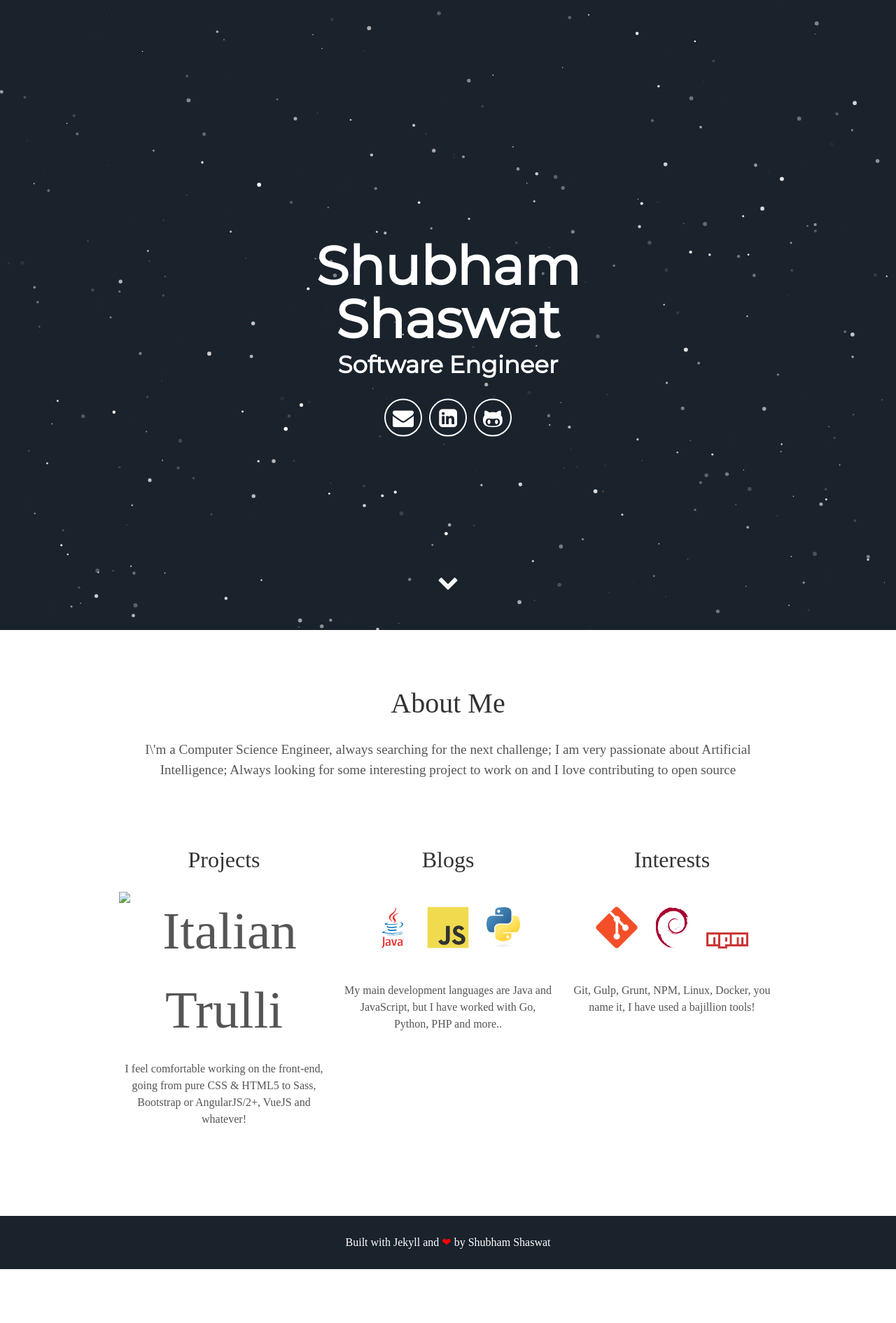
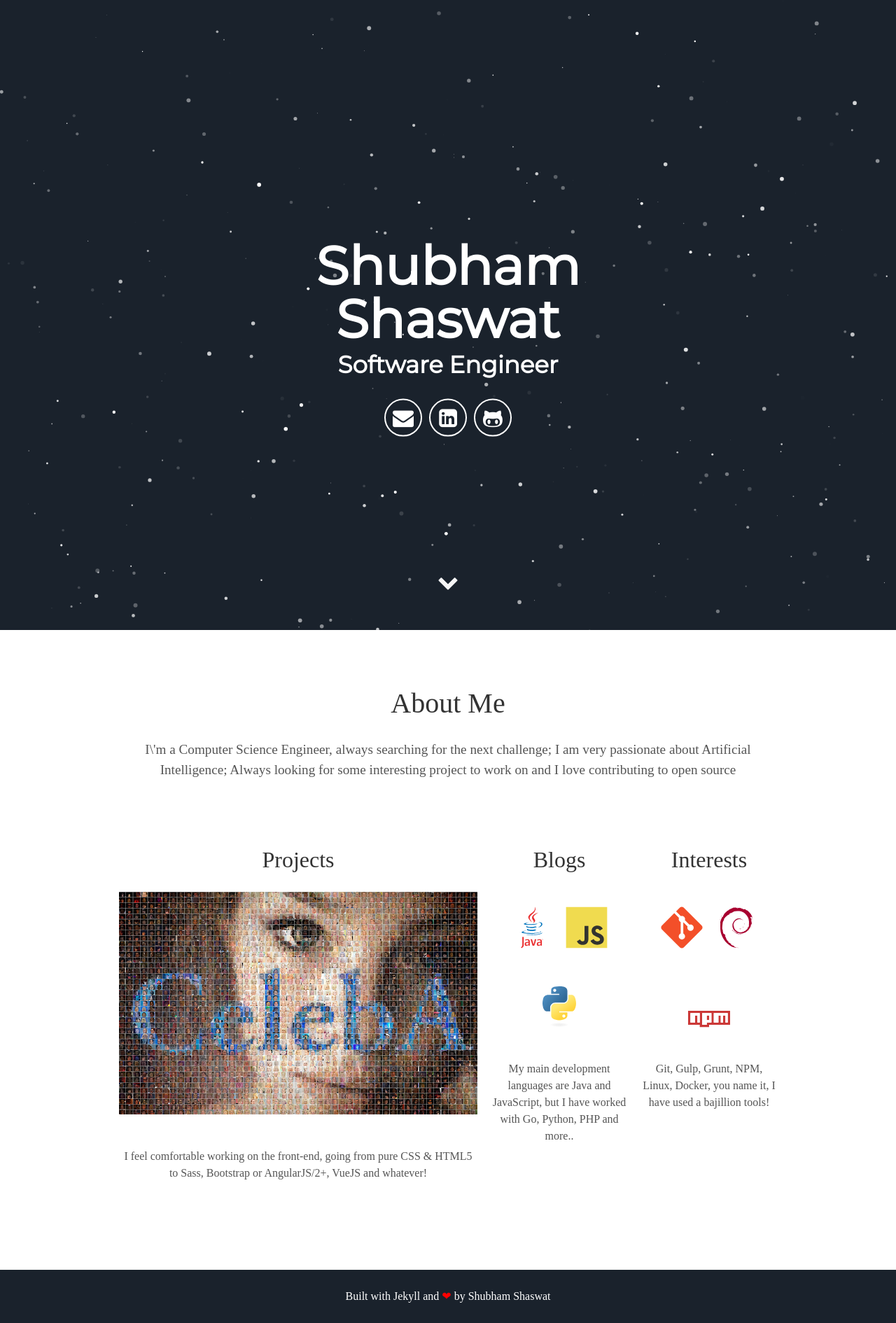
Before and after one commit to ShubhamShaswat/shubhamshaswat.github.io, a Jekyll site: the page built from index.html, in a window 1280 px wide. Shown: the whole page at 70% size. Built offline with Jekyll 4.4.1, drawn with Linux system fonts in a browser that asks for light colours; some web fonts are replaced; before the commit the page ends 1813 px from its top, so only the background shows below that.

Commit message:
change image  source

```diff
--- a/_includes/about.html
+++ b/_includes/about.html
@@ -5,7 +5,7 @@
 <div class="user">
   <div class="tech">
   <h2 >Projects</h2>
-  <img src="src/images/celeba.png" alt="Italian Trulli">
+  <img src="{{ '/assets/celeba.png' }}" alt="Italian Trulli">
 
     <p>I feel comfortable working on the front-end, going from pure CSS & HTML5 to Sass, Bootstrap or AngularJS/2+, VueJS and whatever!</p>
   </div>
```
Also changed, not shown: assets/celeba.png (added).
